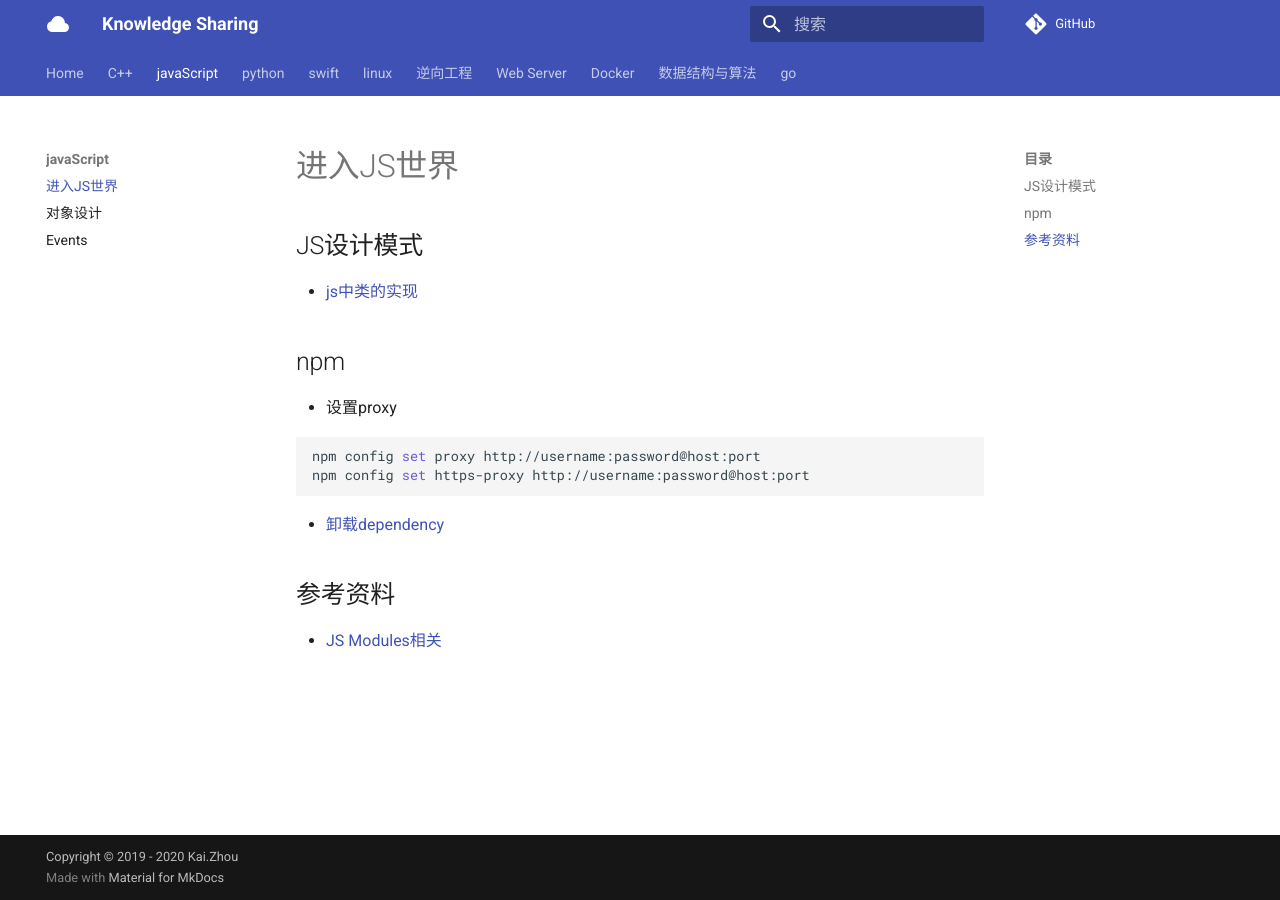
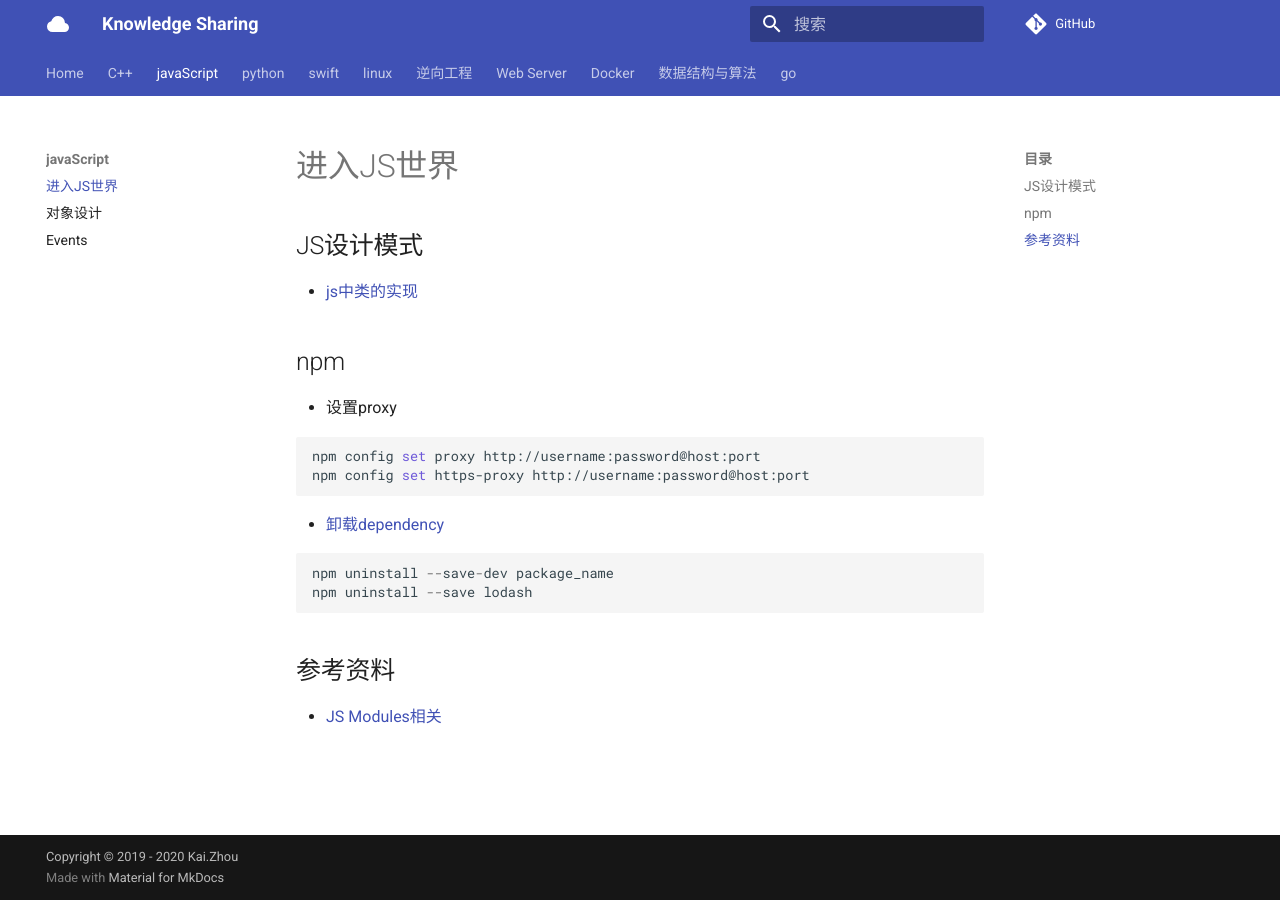
Before and after one commit to zhoukaidev/ks_blog, an MkDocs documentation site: the page built from docs/JS/README.md, in a window 1280 px wide. Built offline with MkDocs 1.6.1 and Material for MkDocs 9.7.7, drawn with Linux system fonts in a browser that asks for light colours; comment, search, counter and statistics services are not loaded.

Commit message:
Update README.md

````diff
--- a/docs/JS/README.md
+++ b/docs/JS/README.md
@@ -13,6 +13,10 @@ npm config set https-proxy http://username:password@host:port
 
 * [卸载dependency](https://docs.npmjs.com/uninstalling-packages-and-dependencies)
 
+```js
+npm uninstall --save-dev package_name
+npm uninstall --save lodash
+```
 
 ## 参考资料
 
````
